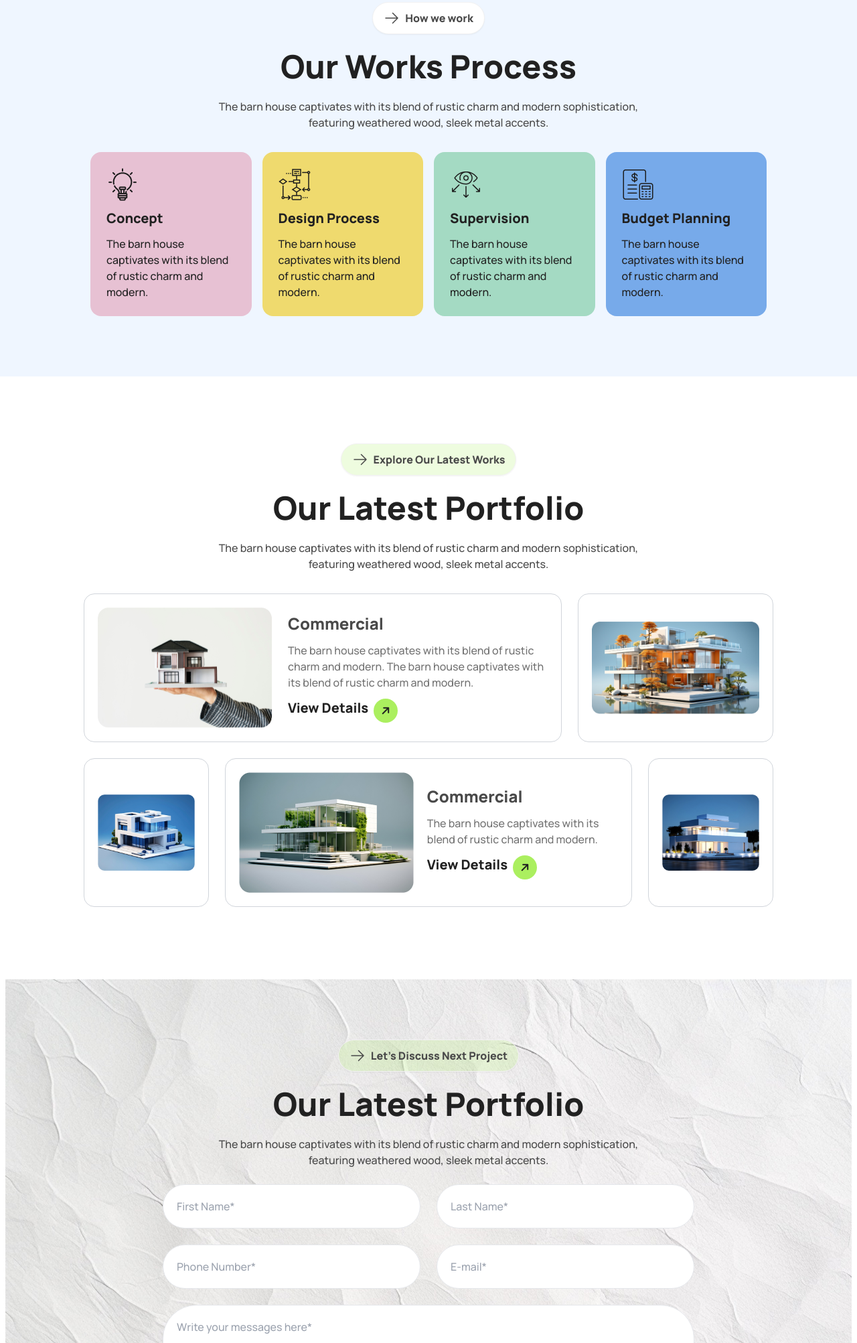
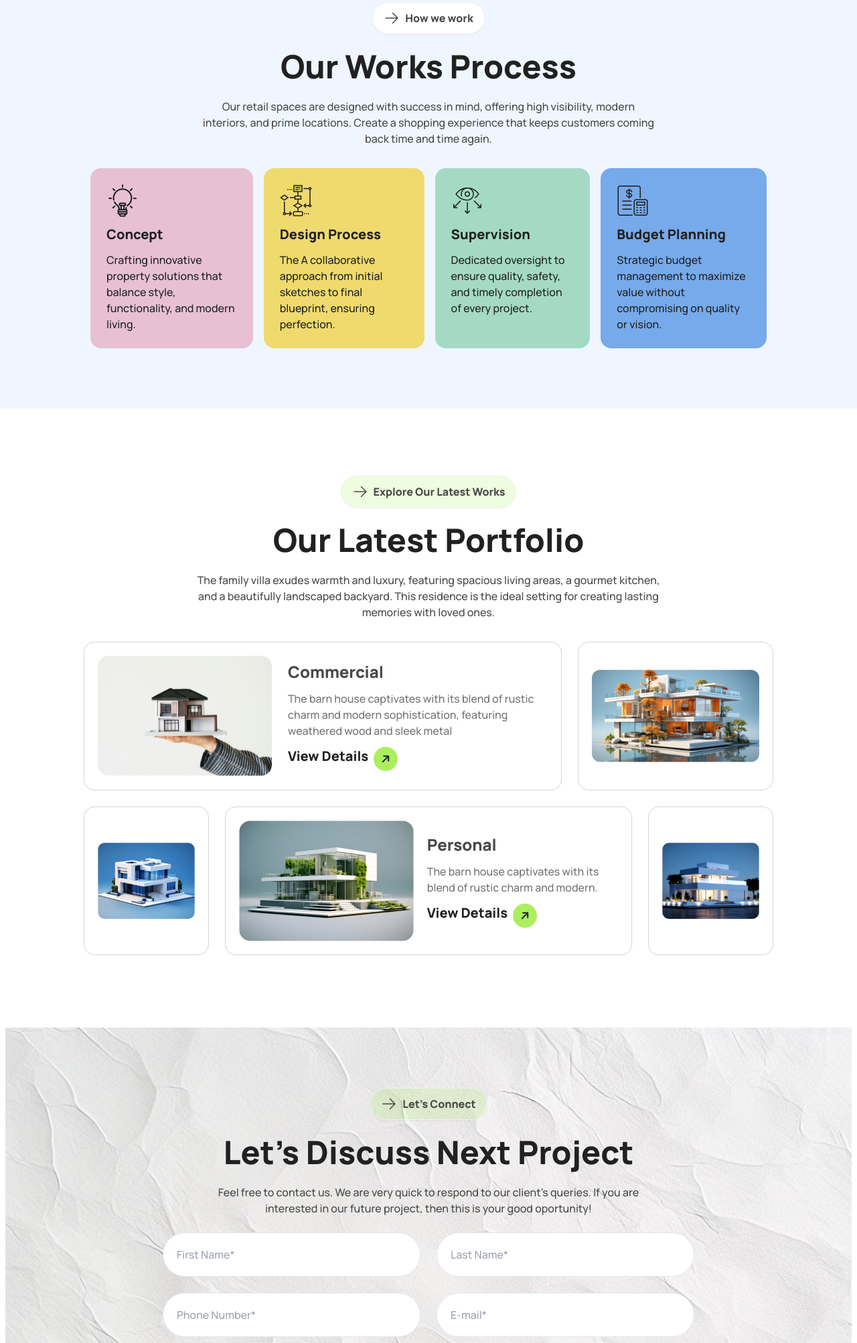
Before and after one commit to farhan-2204/Assignment-3, a plain HTML site: page index.html in a window 1280 px wide. Shown: the part 1663-3668 px from the top of the page at 67% size. Drawn offline with nearby package versions, Linux system fonts and the light colour scheme.

Commit message:
Added meaningful texts

```diff
--- a/index.html
+++ b/index.html
@@ -110,7 +110,7 @@
                     </button>
                     <div class="text-center text-2xl font-extrabold md:text-left">We design thoughtful, liveable spaces</div>
                     <div class="text-center text-sm font-[500] text-[#494949] md:text-left">
-                        The barn house captivates with its blend of rustic charm and  modern sophistication, featuring weathered wood, sleek metal accents.
+                        Step into the coastal retreat, a serene haven inspired by the ocean. Whitewashed walls, airy spaces, and nautical accents blend harmoniously to offer a relaxed, beachy vibe perfect for unwinding.
                     </div>
                     <div class="flex gap-6 p-5 bg-white rounded-lg">
                         <div>
@@ -118,7 +118,7 @@
                         </div>
                         <div class="flex flex-col gap-3 max-w-[308px]">
                             <div class="text-xl font-extrabold text-[#494949]">Commercial</div>
-                            <div class="text-base font-medium text-[#737373]">The barn house captivates with its blend of rustic charm and modern.</div>
+                            <div class="text-base font-medium text-[#737373]">Urban Style Skyscrapers, towers and office buildings</div>
                         </div>
                     </div>
                     <div class="flex gap-6 p-5 bg-white rounded-lg">
@@ -127,7 +127,7 @@
                         </div>
                         <div class="flex flex-col gap-3 max-w-[308px]">
                             <div class="text-xl font-extrabold text-[#494949]">Residential</div>
-                            <div class="text-base font-medium text-[#737373]">The barn house captivates with its blend of rustic charm and modern.</div>
+                            <div class="text-base font-medium text-[#737373]">Enchanting lovely homes at suburban area</div>
                         </div>
                     </div>
                     <div class="md:hidden">
@@ -150,30 +150,31 @@
                     How we work
                 </button>
                 <div class="text-center text-2xl md:text-5xl font-extrabold">Our Works Process</div>
-                <div class="text-center text-base font-[500] text-[#494949]">
-                    The barn house captivates with its blend of rustic charm and  modern sophistication,<span class="hidden md:inline-block"></span><br></span> featuring weathered wood, sleek metal accents.
+                <div class="text-center text-base font-[500] text-[#494949] md:max-w-[680px]
+                ">
+                    Our retail spaces are designed with success in mind, offering high visibility, modern interiors, and prime locations. Create a shopping experience that keeps customers coming back time and time again.
                 </div>
             </div>
             <div class="flex flex-col md:flex-row gap-4">
-                <div class="p-6 flex flex-col gap-3 bg-[#E7C1D3] rounded-2xl">
+                <div class="p-6 flex flex-col gap-3 bg-[#E7C1D3] rounded-2xl md:max-w-[280px]">
                     <img class="max-w-12" src="images/concept.png">
                     <div class="text-xl font-extrabold">Concept</div>
-                    <div class="text-base font-medium text-[494949]">The barn house captivates with its blend of rustic charm and modern.</div>
+                    <div class="text-base font-medium text-[494949]">Crafting innovative property solutions that balance style, functionality, and modern living.</div>
                 </div>
-                <div class="p-6 flex flex-col gap-3 bg-[#EFDA6E] rounded-2xl">
+                <div class="p-6 flex flex-col gap-3 bg-[#EFDA6E] rounded-2xl md:max-w-[280px]">
                     <img class="max-w-12" src="images/flow-chart.png">
                     <div class="text-xl font-extrabold">Design Process</div>
-                    <div class="text-base font-medium text-[494949]">The barn house captivates with its blend of rustic charm and modern.</div>
+                    <div class="text-base font-medium text-[494949]">The A collaborative approach from initial sketches to final blueprint, ensuring perfection.</div>
                 </div>
-                <div class="p-6 flex flex-col gap-3 bg-[#A4DAC3] rounded-2xl">
+                <div class="p-6 flex flex-col gap-3 bg-[#A4DAC3] rounded-2xl md:max-w-[280px]">
                     <img class="max-w-12" src="images/vision.png">
                     <div class="text-xl font-extrabold">Supervision</div>
-                    <div class="text-base font-medium text-[494949]">The barn house captivates with its blend of rustic charm and modern.</div>
+                    <div class="text-base font-medium text-[494949]">Dedicated oversight to ensure quality, safety, and timely completion of every project.</div>
                 </div>
-                <div class="p-6 flex flex-col gap-3 bg-[#77AAEA] rounded-2xl">
+                <div class="p-6 flex flex-col gap-3 bg-[#77AAEA] rounded-2xl md:max-w-[280px]">
                     <img class="max-w-12" src="images/budget-planning.png">
                     <div class="text-xl font-extrabold">Budget Planning</div>
-                    <div class="text-base font-medium text-[494949]">The barn house captivates with its blend of rustic charm and modern.</div>
+                    <div class="text-base font-medium text-[494949]">Strategic budget management to maximize value without compromising on quality or vision.</div>
                 </div>
             </div>
         </section>
@@ -188,8 +189,8 @@
                     Explore Our Latest Works
                 </button>
                 <div class="text-center text-2xl md:text-5xl font-extrabold">Our Latest Portfolio</div>
-                <div class="text-center text-base font-[500] text-[#494949]">
-                    The barn house captivates with its blend of rustic charm and  modern sophistication,<span class="hidden md:inline-block"></span><br></span> featuring weathered wood, sleek metal accents.
+                <div class="text-center text-base font-[500] text-[#494949] md:max-w-[700px]">
+                    The family villa exudes warmth and luxury, featuring spacious living areas, a gourmet kitchen, and a beautifully landscaped backyard. This residence is the ideal setting for creating lasting memories with loved ones.
                 </div>
             </div>
             <!-- grids -->
@@ -199,7 +200,7 @@
                     <img class="block w-[100%] md:w-auto" src="images/img1.png">
                     <div class="flex flex-col gap-3 max-w-[500px]">
                         <div class="text-2xl font-extrabold text-[#494949]">Commercial</div>
-                        <div class="text-base font-medium text-[#737373]">The barn house captivates with its blend of rustic charm and modern. The barn house captivates with its blend of rustic charm and modern.</div>
+                        <div class="text-base font-medium text-[#737373]">The barn house captivates with its blend of rustic charm and modern sophistication, featuring weathered wood and sleek metal</div>
                         <div class="flex gap-2">
                             <div class="font-extrabold text-xl">View Details</div>
                             <div class="h-9 w-9 rounded-full bg-[#ABEF5F] flex justify-center items-center">
@@ -217,7 +218,7 @@
                 <div class="md:col-span-6 flex flex-col md:flex-row gap-5 justify-evenly items-start md:items-center p-5 border border-gray-300 rounded-2xl">
                     <img class="block w-[100%] md:w-auto" src="images/img4.png">
                     <div class="flex flex-col gap-3 max-w-[380px]">
-                        <div class="text-2xl font-extrabold text-[#494949]">Commercial</div>
+                        <div class="text-2xl font-extrabold text-[#494949]">Personal</div>
                         <div class="text-base font-medium text-[#737373]">The barn house captivates with its blend of rustic charm and modern.</div>
                         <div class="flex gap-2">
                             <div class="font-extrabold text-xl">View Details</div>
@@ -240,11 +241,11 @@
                     <svg xmlns="http://www.w3.org/2000/svg" fill="none" viewBox="0 0 24 24" stroke-width="1.5" stroke="currentColor" class="size-6">
                         <path stroke-linecap="round" stroke-linejoin="round" d="M13.5 4.5 21 12m0 0-7.5 7.5M21 12H3"/>
                     </svg>
-                    Let’s Discuss Next Project
+                    Let’s Connect
                 </button>
-                <div class="text-center text-2xl md:text-5xl font-extrabold">Our Latest Portfolio</div>
-                <div class="text-center text-base font-[500] text-[#494949]">
-                    The barn house captivates with its blend of rustic charm and  modern sophistication,<span class="hidden md:inline-block"></span><br></span> featuring weathered wood, sleek metal accents.
+                <div class="text-center text-2xl md:text-5xl font-extrabold">Let's Discuss Next Project</div>
+                <div class="text-center text-base font-[500] text-[#494949] md:max-w-[700px]">
+                    Feel free to contact us. We are very quick to respond to our client's queries. If you are interested in our future project, then this is your good oportunity!
                 </div>
             </div>
             <!-- grid -->
@@ -272,8 +273,8 @@
             </div>
             <div class="font-extrabold text-white">Rinterio<span style="visibility: hidden;">a</span></div>
         </div>
-        <div class="font-medium text-base text-center text-[#737373] max-w-[680px]">
-            The barn house captivates with its blend of rustic charm and modern sophistication, featuring weathered wood, sleek metal accents.
+        <div class="font-medium text-base text-center text-[#737373] max-w-[700px]">
+            Whether you seek a new home or the perfect commercial space, our diverse portfolio meets all your needs. From contemporary urban condos to expansive office complexes, we offer properties that elevate lifestyle and business alike.
         </div>
         <div class="my-4 flex flex-col md:flex-row gap-6 md:gap-32 justify-between text-base items-center text-white">
             <a>Home</a>
```
